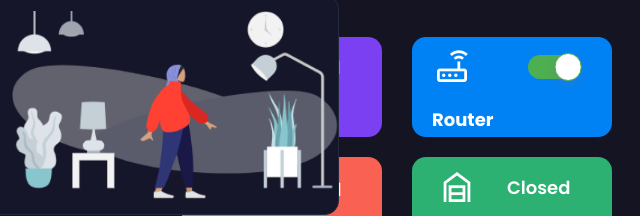
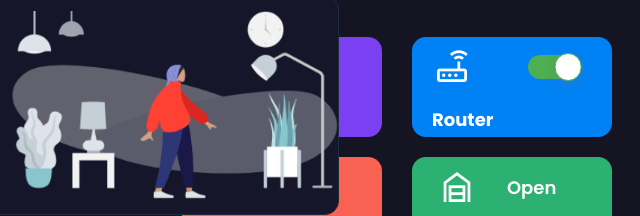
Before and after one commit to sarchit004/SE-Final, a website: page frontend/html/home.html in a window 1280 px wide. Shown: the part 189-405 px from the top of the page, 623-1263 px from the left. Drawn offline with nearby package versions, Linux system fonts and the light colour scheme; a web font is replaced by a local one.

Commit message:
corrected-open-status

```diff
--- a/frontend/html/home.html
+++ b/frontend/html/home.html
@@ -165,7 +165,7 @@ display=swap" rel="stylesheet">
                     <span class="material-symbols-outlined fridge-icon">
                         door_front
                         </span>
-                    <p class="door-status main-door-status" data-alert-message="Main Door">Closed</p>
+                    <p class="door-status main-door-status" data-alert-message="Main Door">Open</p>
                 </div>
                 <h3>Main Door</h3>
             </div>
@@ -190,7 +190,7 @@ display=swap" rel="stylesheet">
                         <span class="material-symbols-outlined music-icon">
                             hallway
                             </span>
-                        <p class="door-status hallway-door-status" data-alert-message="Hallway Door">Closed</p>
+                        <p class="door-status hallway-door-status" data-alert-message="Hallway Door">Open</p>
                     </div>
                     <h3>Hallway Door</h3>
                 </div>
@@ -201,7 +201,7 @@ display=swap" rel="stylesheet">
                         <span class="material-symbols-outlined lamps-2-icon">
                             garage_home
                             </span>
-                        <p class="door-status garage-door-status" data-alert-message="Garage Door">Closed</p>
+                        <p class="door-status garage-door-status" data-alert-message="Garage Door">Open</p>
                     </div>
                     <h3>Garage Door</h3>
                 </div>
```
